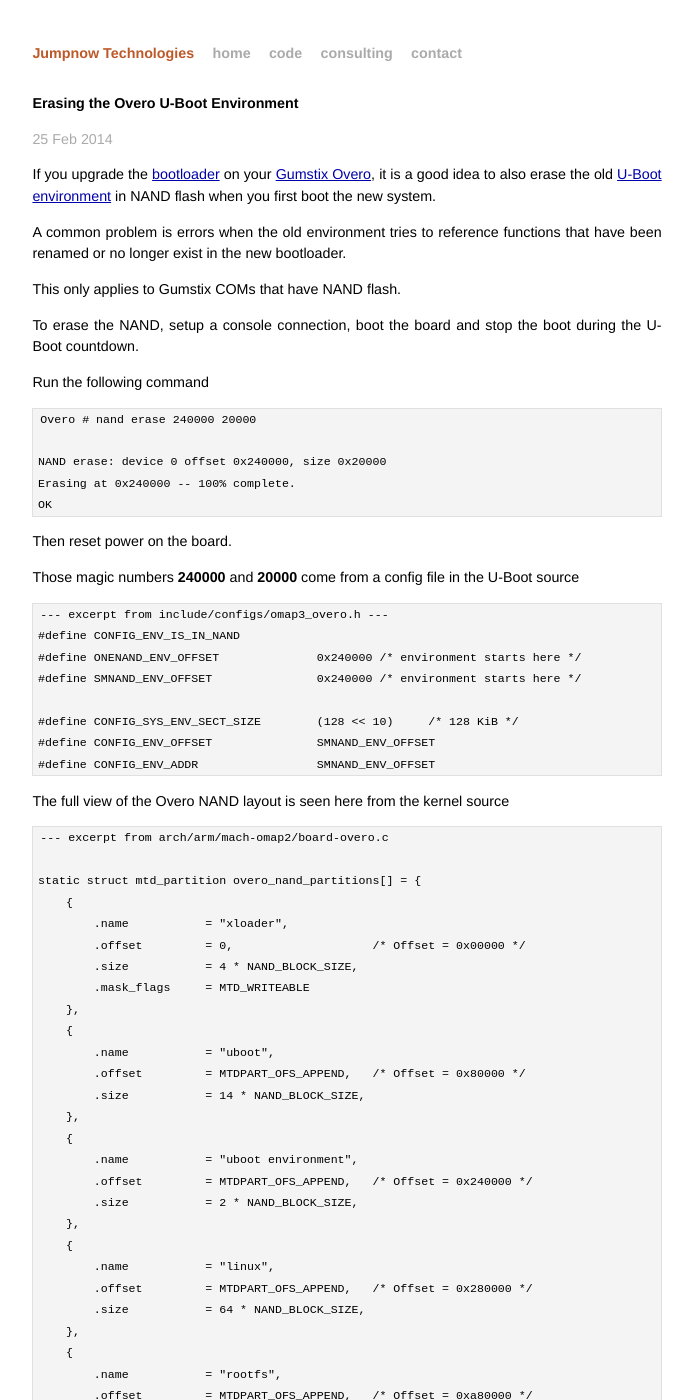
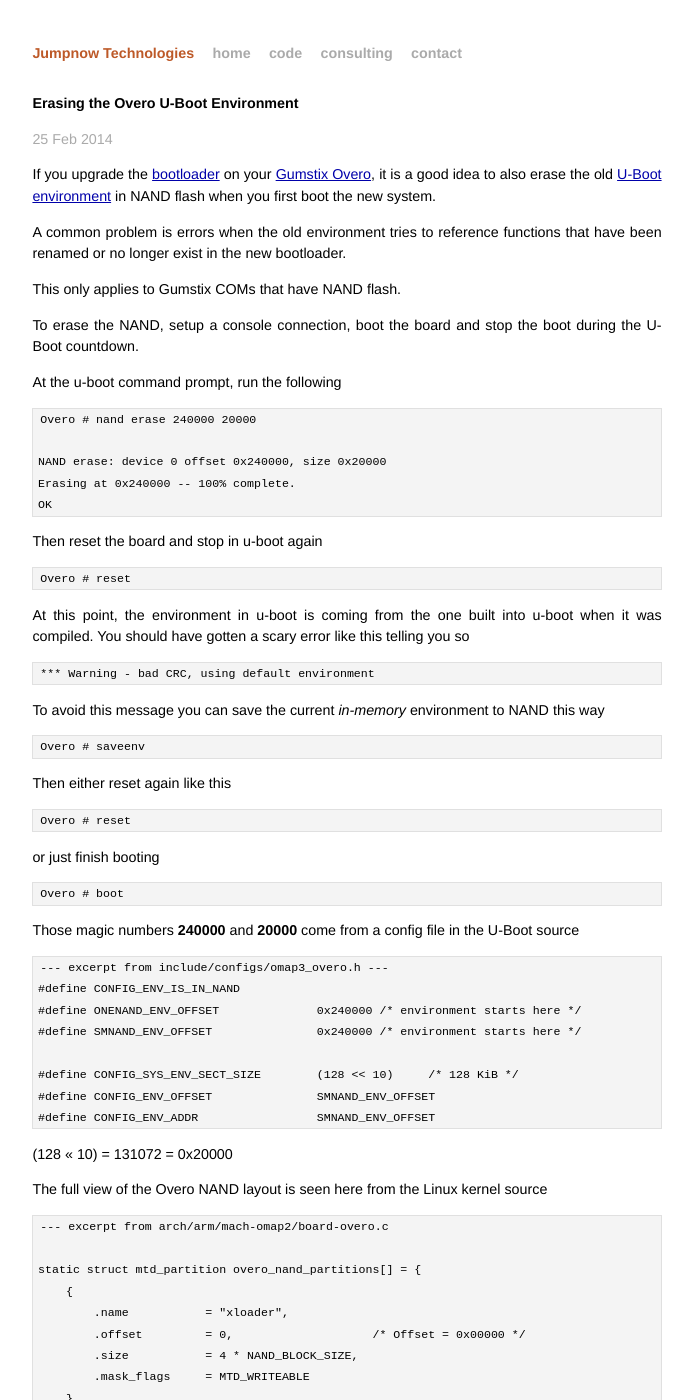
Before and after one commit to jumpnow/jumpnowtek-site, a Jekyll site: the page built from _posts/2014-02-25-Overo-U-Boot-Erase-NAND-Environment.md, in a window 1280 px wide and 1400 px high. Shown: the whole window, without its empty margins (293-986 px from the left). Built offline with Jekyll 4.4.1, drawn with Linux system fonts in a browser that asks for light colours; some of the changed text lies outside the part shown.

Commit message:
Add some more notes to the NAND erase doc

```diff
--- a/_posts/2014-02-25-Overo-U-Boot-Erase-NAND-Environment.md
+++ b/_posts/2014-02-25-Overo-U-Boot-Erase-NAND-Environment.md
@@ -15,7 +15,7 @@
 
 To erase the NAND, setup a console connection, boot the board and stop the boot during the U-Boot countdown.
 
-Run the following command
+At the u-boot command prompt, run the following
 
     Overo # nand erase 240000 20000
 
@@ -23,7 +23,25 @@
     Erasing at 0x240000 -- 100% complete.
     OK
 
-Then reset power on the board.
+Then reset the board and stop in u-boot again
+
+    Overo # reset
+
+At this point, the environment in u-boot is coming from the one built into u-boot when it was compiled. You should have gotten a scary error like this telling you so
+
+    *** Warning - bad CRC, using default environment
+
+To avoid this message you can save the current *in-memory* environment to NAND this way
+
+    Overo # saveenv
+
+Then either reset again like this
+
+    Overo # reset
+
+or just finish booting
+
+    Overo # boot
 
 
 Those magic numbers **240000** and **20000** come from a config file in the U-Boot source
@@ -38,8 +56,9 @@
     #define CONFIG_ENV_ADDR                 SMNAND_ENV_OFFSET
 
 
+(128 << 10) = 131072 = 0x20000
 
-The full view of the Overo NAND layout is seen here from the kernel source
+The full view of the Overo NAND layout is seen here from the Linux kernel source
 
     --- excerpt from arch/arm/mach-omap2/board-overo.c
 
@@ -79,6 +98,11 @@
 SZ_128K = 131072 = 0x20000
 
 
+If you are booting from an SD card, you are usually only using the *uboot environment* section of the NAND.
+
+The other pieces *MLO (xloader)*, *u-boot*, *kernel* and *rootfs* typically all come from the SD card when you are using one.
+
+
 [overo]: https://store.gumstix.com/index.php/category/33/
 [uboot]: http://en.wikipedia.org/wiki/Das_U-Boot
 [uboot-env]: http://www.denx.de/wiki/view/DULG/UBootEnvVariables
```
